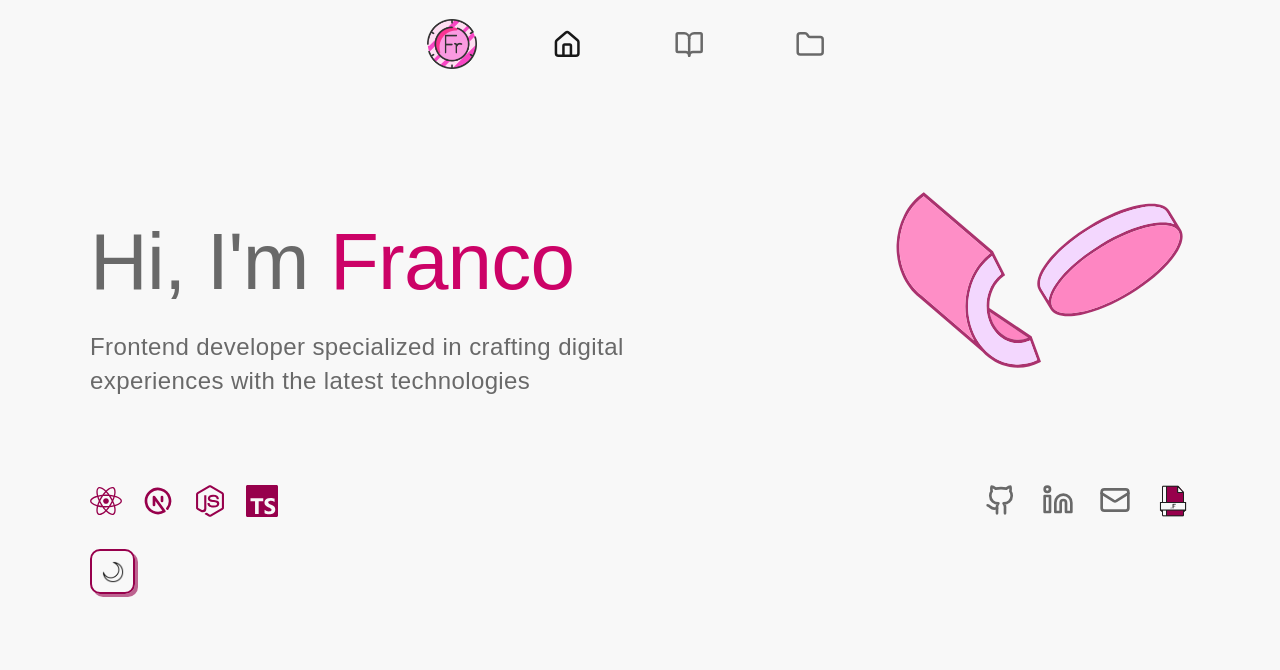
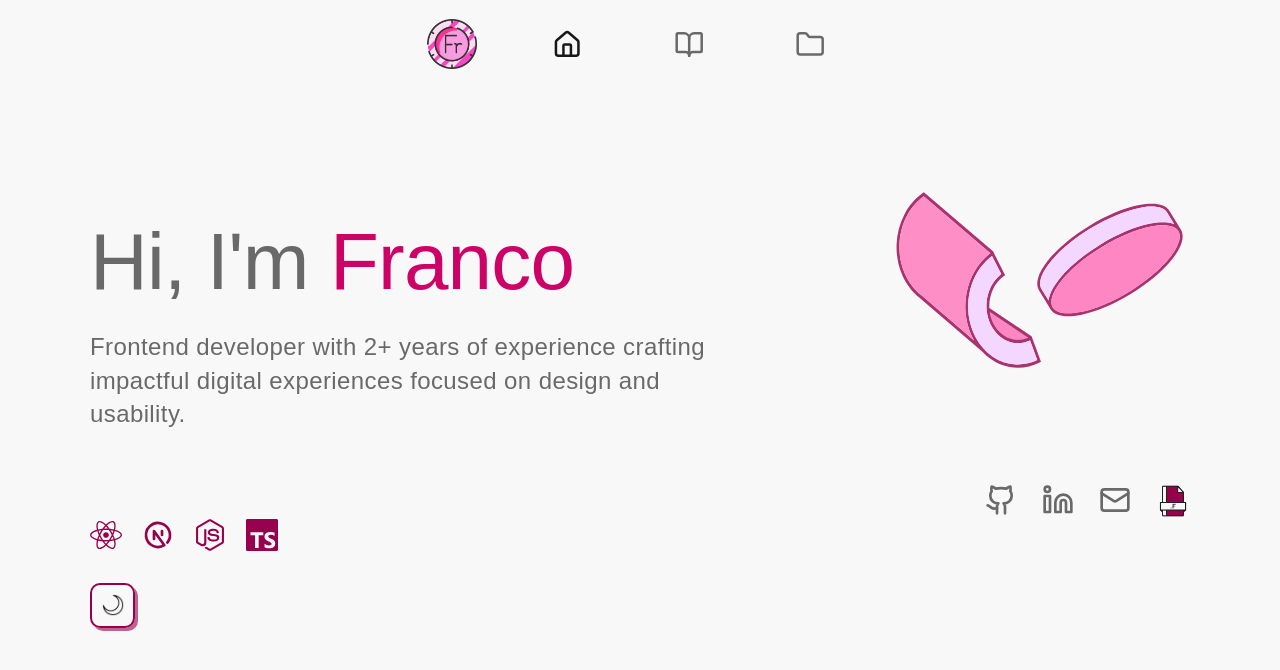
Before and after one commit to Fransei29/new-portfolio, a Next.js app: page / in a window 1280 px wide. Shown: the top 670 px of the page. Built offline with nearby package versions, Linux system fonts and the light colour scheme; a web font is replaced by a local one.

Commit message:
Added things done.

```diff
--- a/components/homeText/HomeText.tsx
+++ b/components/homeText/HomeText.tsx
@@ -21,7 +21,7 @@ const HomeText: React.FC<HomeTextProps> = () => {
         <div className={styles.subtitleText}>
           <div className={styles.subtitleTextA}>
             <p className={styles.introductionText}>
-            Frontend developer specialized in crafting digital experiences with the latest technologies
+            Frontend developer with 2+ years of experience crafting impactful digital experiences focused on design and usability.
             </p>
           </div>
           <p className={styles.techIcons}>
```
